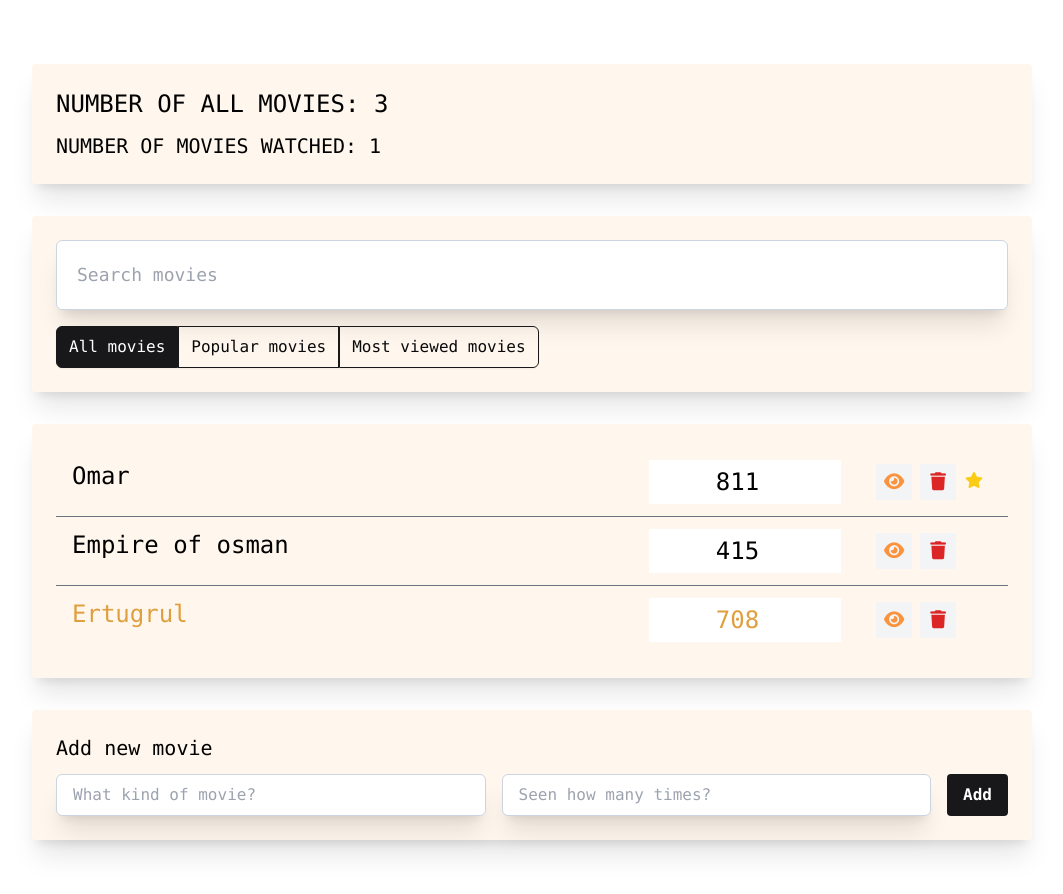
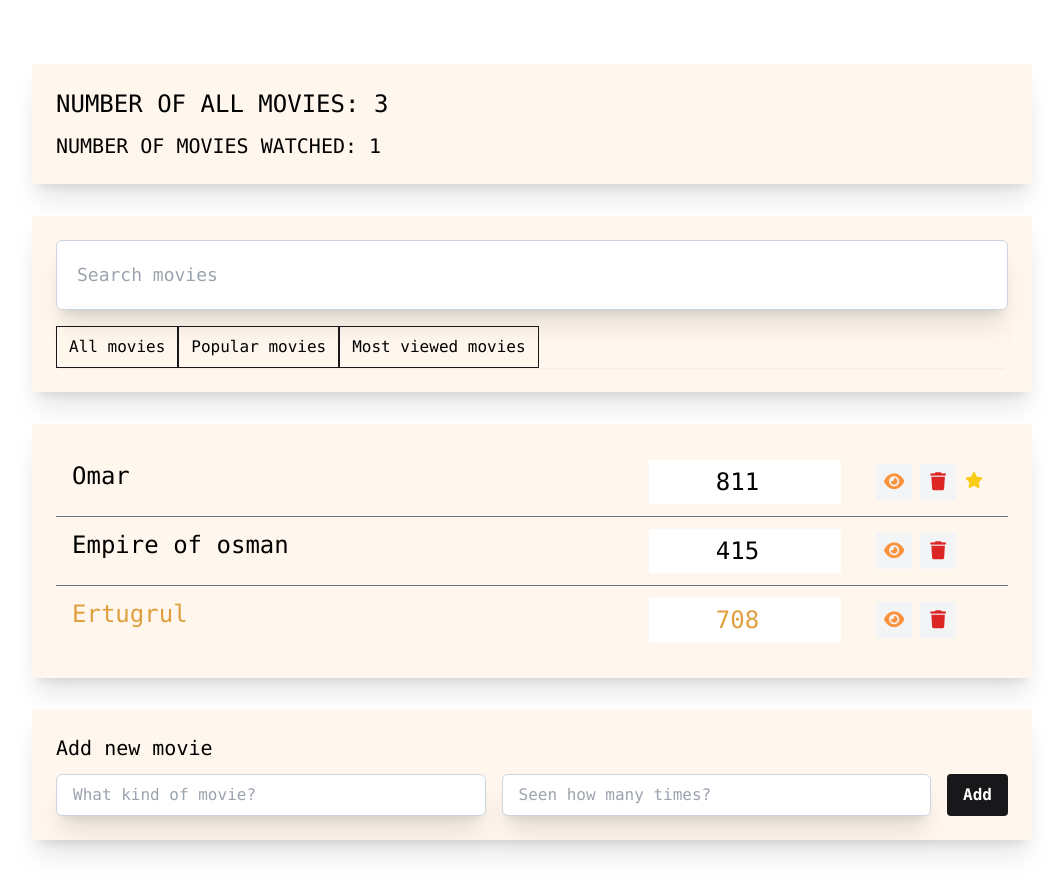
Before and after one commit to juratdev/Movie-app, a Vue app: page / in a window 1280 px wide. Shown: the top 894 px of the page, without its empty margins (108-1171 px from the left). Built offline with nearby package versions, Linux system fonts and the light colour scheme.

Commit message:
Buttons have been optimized

```diff
--- a/src/components/app-filter/AppFilter.vue
+++ b/src/components/app-filter/AppFilter.vue
@@ -16,14 +16,17 @@
           {
             title: 'All movies',
             name: 'all',
+            border: 'rounded-l-md',
           },
           {
             title: 'Popular movies',
-            name: 'all',
+            name: 'popular',
+            border: 'rounded-none',
           },
           {
             title: 'Most viewed movies',
-            name: 'all',
+            name: 'mostViewers',
+            border: 'rounded-r-md',
           },
         ],
 
@@ -42,27 +45,18 @@
 
 <template>
 
-<div class="inline-flex mt-4 rounded-md shadow-sm" role="group">
+<div class="mt-4 rounded-md shadow-sm" role="group">
   <button
-    @click="filterHandler('all')"
-    :class="[filterName === 'all' ? 'bg-zinc-900 text-white focus:bg-zinc-900' : 'text-zinc-950']"
-    type="button"
-    class="px-3 py-2 text-base font-medium transition duration-300 ease-in-out border border-zinc-900 hover:bg-zinc-950 hover:text-white rounded-l-md ">
-    All movies
+    v-for="btn in filterButton"
+    :key="btn.name"
+    @click="filterHandler(btn.name)"
+    :class="[filterName === btn.name ? 'bg-zinc-900 text-white focus:bg-zinc-900' : 'bg-white, text-zinc-950']
+    [btn.border]"
+    class="px-3 py-2 text-base font-medium transition duration-300 ease-in-out border border-zinc-900 hover:bg-zinc-950 hover:text-white ">
+
+    {{ btn.title }}
   </button>
-  <button
-   @click="filterHandler('popular')"
-   :class="[filterName === 'popular' ? 'bg-zinc-900 text-white focus:bg-zinc-900' : 'bg-white, text-zinc-950']"
-   type="button"
-   class="px-3 py-2 text-base font-medium transition duration-300 ease-in-out border border-zinc-900 hover:bg-zinc-950 hover:text-white ">
-    Popular movies
-  </button>
-  <button @click="filterHandler('mostViewers')"
-  :class="[filterName === 'mostViewers' ? 'bg-zinc-900 text-white focus:bg-zinc-900' : 'bg-white, text-zinc-950']"
-   type="button"
-   class="px-3 py-2 text-base font-medium transition duration-300 ease-in-out border border-zinc-900 rounded-r-md hover:bg-zinc-950 hover:text-white">
-    Most viewed movies
-  </button>
+
 </div>
 
 </template>
```
